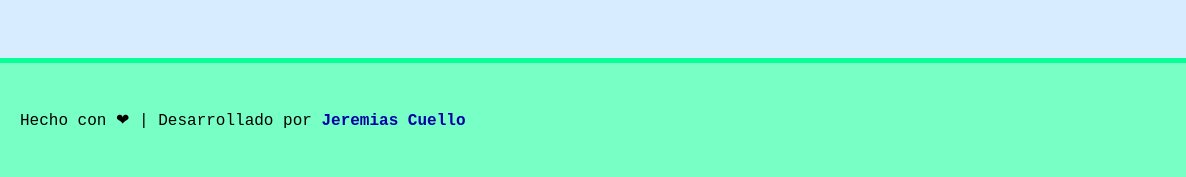
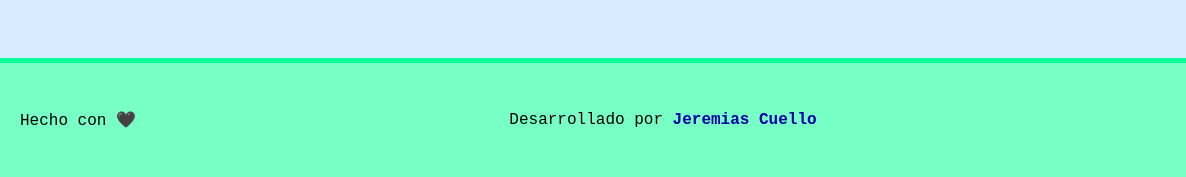
Before and after one commit to Jeremias0901/DesafioTECIP.github.io, a plain HTML site: page index.html in a window 1280 px wide. Shown: the part 623-800 px from the top of the page, 0-1186 px from the left. Drawn offline with Linux system fonts and the light colour scheme.

Commit message:
mejora indentacion HTML en el footer

```diff
--- a/index.html
+++ b/index.html
@@ -21,13 +21,17 @@
 		</div>
 	</div>
 	<footer>
+		<p>Hecho con 🖤</p>
 		<p>
-			Hecho con ❤ | Desarrollado por <a href="https://github.com/Jeremias0901" target="_blank"> Jeremias Cuello </a>
+			Desarrollado por
+			<a href="https://github.com/Jeremias0901" target="_blank">
+				Jeremias Cuello
+			</a>
 		</p>
 		<a href="https://github.com/Jeremias0901/DesafioTECIP" target="_blank">
 			<img src="img/github.svg" alt="Repositorio DesafioTECIP Jeremias Cuello" width="70px">
 		</a>
 	</footer>
-    <script src="scripts/main.js"></script>
+	<script src="scripts/main.js"></script>
 </body>
 </html>
```
